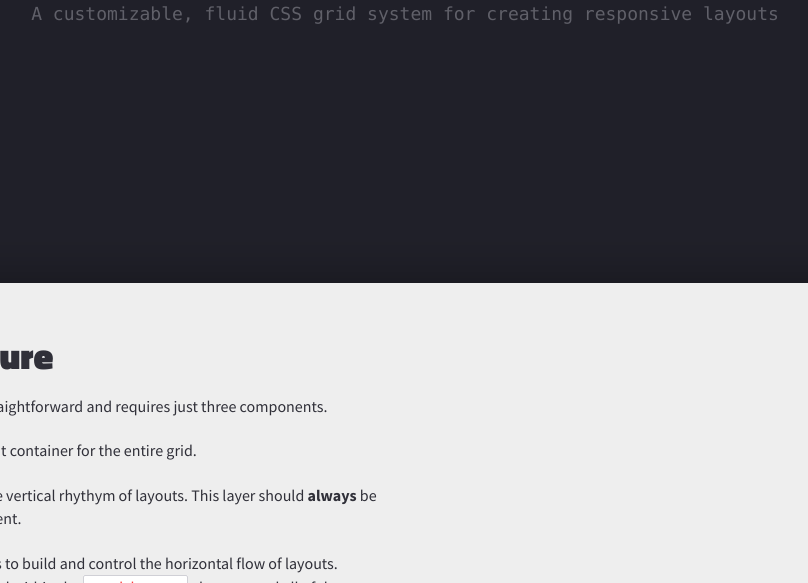
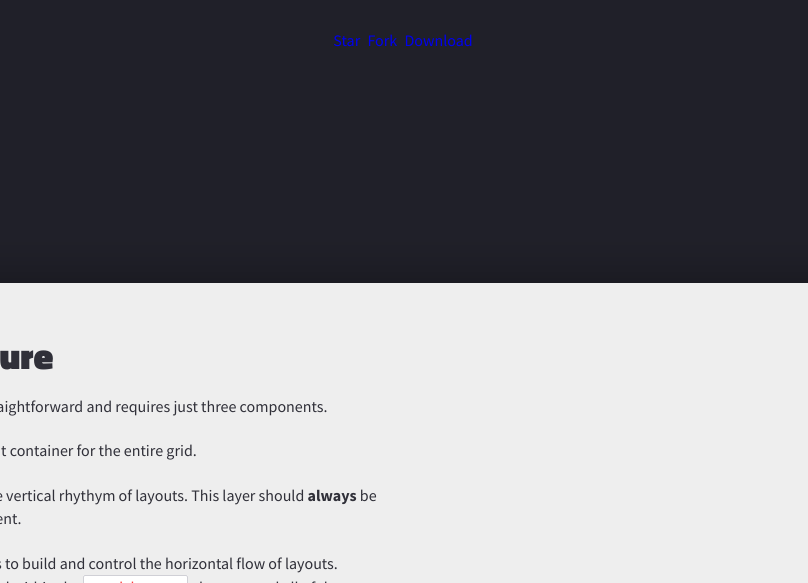
Before and after one commit to joshsanders/spyder, a plain HTML site: page docs/index.html in a window 1280 px wide. Shown: the part 517-1100 px from the top of the page, without its empty margins (235-1043 px from the left). Drawn offline with Linux system fonts and the light colour scheme.

Commit message:
hero updated

```diff
--- a/docs/index.html
+++ b/docs/index.html
@@ -29,7 +29,7 @@
 				</h2>
 				<h4 class="hero__descrip">A customizable, fluid CSS grid system for creating responsive layouts</h4>
 
-				<!-- <div class="hero__actions">
+				<div class="hero__actions">
 					<div class="btn-wrap">
 						<a class="github-button btn-override" href="https://github.com/joshsanders/spyder" data-icon="octicon-star" data-size="large" aria-label="Star joshsanders/spyder on GitHub">Star</a>
 					</div>
@@ -39,7 +39,7 @@
 					<div class="btn-wrap">
 						<a class="github-button" href="https://github.com/joshsanders/spyder" data-icon="octicon-cloud-download" data-size="large" aria-label="Download Spyder">Download</a>
 					</div>
-				</div> -->
+				</div>
 			</div>
 		</header>
 
```
